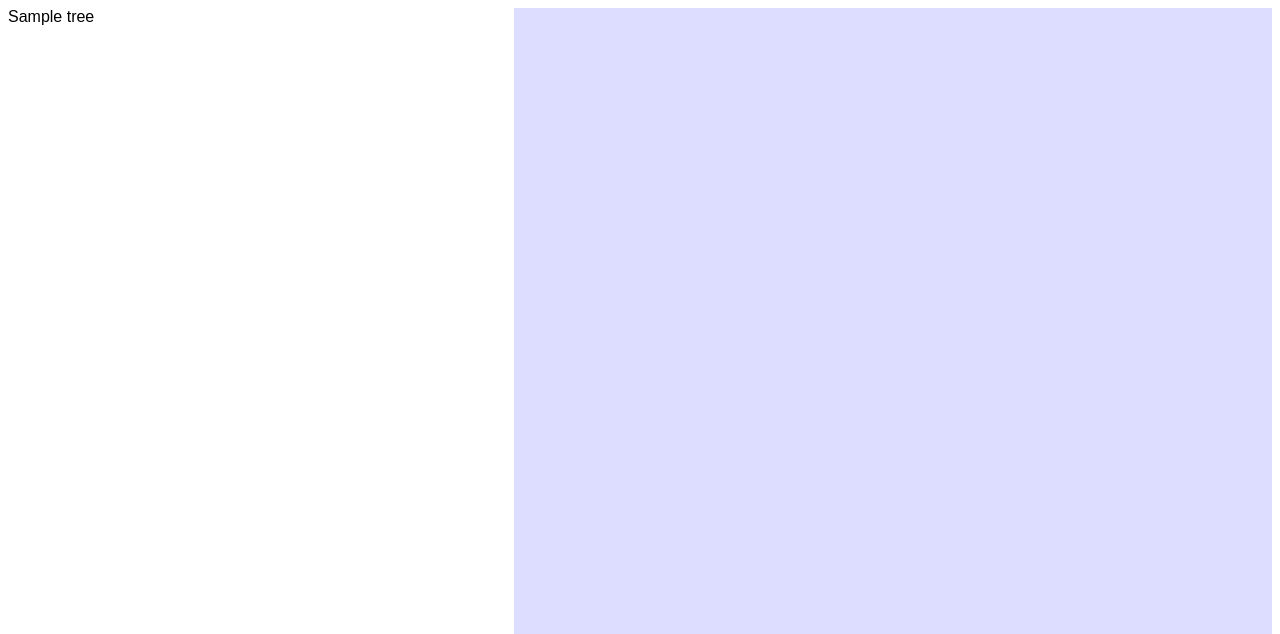
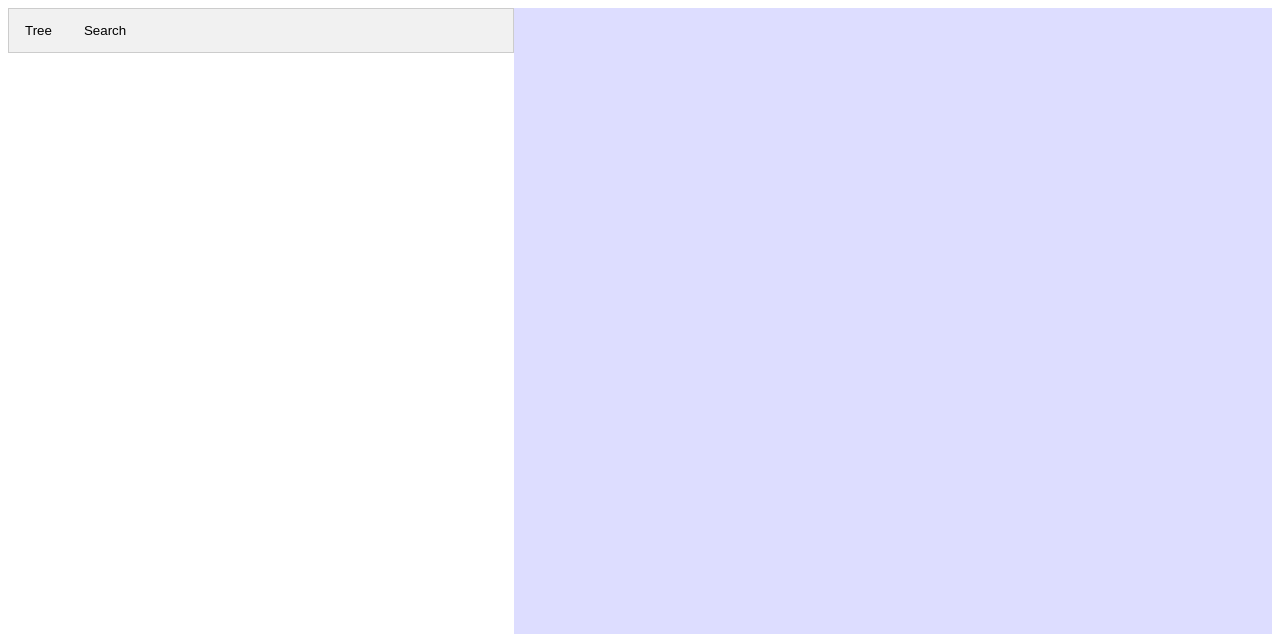
Before and after one commit to kunert/ukb-explore, a Flask app: template app/templates/index.html in a window 1280 px wide. Shown: the top 634 px of the page. Run offline with Flask 2, Linux system fonts and the light colour scheme; the template is opened without the code that fills it: most values are stand-ins (such as "Sample title", 1, 10 or a date in 2020); parts of the project's set-up code (start-up, migrations or seed data) failed here and were passed over; some libraries are stand-ins or nearby versions.

Commit message:
added basic search functionality

```diff
--- a/app/phenotype_info.py
+++ b/app/phenotype_info.py
@@ -25,6 +25,9 @@ def construct_tree(x):
         c=np.where(c)[0]
         return ['<li id="{:}"><span class="caret"></span>{:}  {:}<ul class="nested">'.format(cat_ids[x],cat_lab[cat_ids[x]],num_fields(cat_ids[x])),[construct_tree(k) for k in c],'</ul></li>']
     return '<li id="{:}">- {:}  {:}</li>'.format(cat_ids[x],cat_lab[cat_ids[x]],num_fields(cat_ids[x]))
+
+def cat_li(k):
+	return '<li id="{:}">- {:}  {:}</li>'.format(k,cat_lab[k],num_fields(k))
 def flatten_list(l):
     f=''
     for x in l:
@@ -37,7 +40,24 @@ def flatten_list(l):
 
 def generate_phenotype_tree():
     return '<ul id="ukb_tree">'+flatten_list([construct_tree(t) for t in tops])+'</ul>'
+#-- some code which takes in a keyword and outputs category numbers which are relevant in some way..
+ctext=cat_info.groupby('category_id')[['title','descript']].sum().astype(str).apply(lambda x: ' '.join(x),axis=1).str.lower().to_frame()
+ftext=pd.read_csv(os.path.join(fpath,'data', 'field.txt'),sep='\t',usecols=['field_id','title','notes','main_category'])
+ftext['main_category']=ftext['main_category'].astype('int')
+ftext=ftext.groupby('main_category')[['title','notes']].sum().apply(lambda x: ' '.join(x),axis=1).str.lower().to_frame()
+ftext=ftext.astype('str')
+ctext=ctext.astype('str')
+ctext.index.names=['cat_id']
+ftext.index.names=['cat_id']
 
+ctext=ctext.join(ftext,on='cat_id',how='outer',rsuffix='_')
+ctext=ctext.fillna('').apply(lambda x: ' '.join(x),axis=1)
+ftext=[]
+
+def search_cats(query):
+    qlist=[int (q) for q in ctext[ctext.str.contains(query)].index]
+    return qlist
+#
 def a2str(x):
     return x[0]
 df=pd.read_csv(os.path.join(fpath,'data', 'field.txt'),sep='\t',usecols=['title','field_id','main_category'])
--- a/app/routes.py
+++ b/app/routes.py
@@ -1,7 +1,8 @@
 from flask import render_template,Markup,jsonify,request,make_response
 from app import app
-from phenotype_info import generate_phenotype_tree,category_to_label,category_to_description,phenotype_to_label
+from phenotype_info import generate_phenotype_tree,category_to_label,category_to_description,phenotype_to_label,cat_li,search_cats
 import pandas as pd
+
 @app.route('/')
 @app.route('/index')
 def index():
@@ -13,10 +14,12 @@ def cat_fields():
 	try:
 		cati=request.args.get('cati',default=None,type=int)
 		try:
-			fields=category_to_label(int(cati))
 			desc=category_to_description(int(cati))
 		except:
 			desc=''
+		try:
+			fields=category_to_label(int(cati))
+		except:
 			fields=[]
 		return jsonify(fields=fields,desc=desc)
 	except Exception as e:
@@ -56,3 +59,12 @@ def download():
 	resp.headers["Content-Disposition"] = "attachment; filename=export.csv"
 	resp.headers["Content-Type"] = "text/csv"
 	return resp
+
+@app.route('/search')
+def search():
+	try:
+		query=request.args.get('query',default=None,type=str)
+		qlist=search_cats(query)
+		return jsonify(results=[cat_li(k) for k in qlist])
+	except Exception as e:
+		raise e
--- a/app/static/scripts.js
+++ b/app/static/scripts.js
@@ -1,21 +1,35 @@
-$(document).ready(function(){
+function openTab(evt, cityName) {
+  // Declare all variables
+  var i, tabcontent, tablinks;
 
-$(".caret").click(function() {
-    $(this).siblings(".nested").toggleClass("active");
-    $(this).toggleClass("caret-down");
-  });
+  // Get all elements with class="tabcontent" and hide them
+  tabcontent = document.getElementsByClassName("tabcontent");
+  for (i = 0; i < tabcontent.length; i++) {
+    tabcontent[i].style.display = "none";
+  }
 
-$("li").addClass("p-unselected");
-$("li").click(function () {
-	  var cati=$(this).attr('id')
+  // Get all elements with class="tablinks" and remove the class "active"
+  tablinks = document.getElementsByClassName("tablinks");
+  for (i = 0; i < tablinks.length; i++) {
+    tablinks[i].className = tablinks[i].className.replace(" active", "");
+  }
+
+  // Show the current tab, and add an "active" class to the button that opened the tab
+  document.getElementById(cityName).style.display = "block";
+  evt.currentTarget.className += " active";
+}
+
+function liCallback(tag) {
+	  var cati=$(tag).attr('id')
       $("li").removeClass("p-selected").addClass("p-unselected");
-      $(this).removeClass("p-unselected").addClass("p-selected");
+      $(tag).removeClass("p-unselected").addClass("p-selected");
       var flist=$.parseJSON($.ajax({url:'/field_list',async:false,dataType:"json"}).responseText).plist.map(function(x){return x[0]});
 	  $.getJSON('/cat_fields',
 	    {cati:cati},
 	    function(data){
-	    	items=[]
+	    	items=[];
 	    	$.each(data.fields,function(key,val){
+	    		var test=val[0];
 	    		if (flist.includes(val[0])) {
 	    			isChecked='checked';
 	    		} else {
@@ -24,11 +38,29 @@ $("li").click(function () {
 	    		items.push('<li id="'+val[0]+'"><input type="checkbox" id="'+val[0]+'" '+isChecked+' />'+val[1]+'</li>');
 	    	});
 		  	$("#selected-summary").html(data.desc+'<ul class="ukb-fields">'+items.join("")+'</ul>');
-	  });
-    });
+	  }).then(function(){$('#selected-summary').html($('#selected-summary').html().replace(RegExp($('.search-bar').val(),'g'), function(match) {return '<span class="hilite">' + match + '</span>'}))});
+}
+
+$(document).ready(function(){
+
+//$(document).on('click',".caret",function() {
+$('.caret').click(function(){
+    $(this).siblings(".nested").toggleClass("active");
+    $(this).toggleClass("caret-down");
+  });
+
+$("li").addClass("p-unselected");
+//
+//$(document).on('click','li',function () {
+
+
+$("li").click(function(){
+	liCallback(this);
+});
 $("li ul").click(function(e){
 	e.stopPropagation();
-	});
+});
+
 
 function listChecked(data){
 	items=[]
@@ -62,4 +94,31 @@ $('#download_flist').click(function(){
 	window.location='/download';
 });
 
+$('.search-button').click(function(){
+	$.getJSON('/search',
+		{query:$('.search-bar').val()},
+		function(data){
+			var result=[];
+			$.each(data.results,function(key,val){
+				result.push(val);
+			});
+			$('#search-results').html("<ul class='search-list'>"+result.join("")+"</ul>");
+
+			$(".search-list > li").click(function(){
+				liCallback(this);
+			});
+			$(".search-list > li ul").click(function(e){
+				e.stopPropagation();
+			});
+		});
+	});
+
+$('.search-bar').keypress(function (e) {
+	var key = e.which;
+	if(key == 13)  // the enter key code
+	{
+	$('.search-button').click();
+	return false;
+	}
 });
+});
--- a/app/static/style.css
+++ b/app/static/style.css
@@ -48,7 +48,7 @@ ul, #ukb_tree {
   color: black;
 }
 
-#tree {
+#explore {
 	display:block;
 	float:left;
 	height:80%;
@@ -78,3 +78,51 @@ ul, #ukb_tree {
 	padding:0;
 	overflow:auto;
 }
+
+/* Style the tab */
+.tab {
+  overflow: hidden;
+  border: 1px solid #ccc;
+  background-color: #f1f1f1;
+}
+
+/* Style the buttons that are used to open the tab content */
+.tab button {
+  background-color: inherit;
+  float: left;
+  border: none;
+  outline: none;
+  cursor: pointer;
+  padding: 14px 16px;
+  transition: 0.3s;
+}
+
+/* Change background color of buttons on hover */
+.tab button:hover {
+  background-color: #ddd;
+}
+
+/* Create an active/current tablink class */
+.tab button.active {
+  background-color: #ccc;
+}
+.tabcontent {
+  display: none;
+  padding-top:10px;
+ }
+
+ .search-bar{
+ 	width:80%;
+ 	height:2em;
+ 	font-size:16px;
+ 	padding-left:8px;
+ }
+ .search-button{
+ 	width:18%;
+ 	height:2em;
+ 	font-size:16px;
+ }
+
+ .hilite{
+ 	color:#ff0000;
+ }
--- a/app/templates/index.html
+++ b/app/templates/index.html
@@ -6,8 +6,21 @@
     <link rel="stylesheet" type="text/css" href="{{ url_for('static',filename='style.css') }}">
 
     <body>
-    	<div id='tree'>
+    	<div id='explore'>
+    	<div class="tab">
+		  <button class="tablinks" onclick="openTab(event, 'tab-tree')">Tree</button>
+		  <button class="tablinks" onclick="openTab(event, 'tab-search')">Search</button>
+		</div>
+
+
+    	<div id='tab-tree' class='tabcontent'>
         {{ tree }}
+        </div>
+        <div id='tab-search' class='tabcontent'>
+		    <input class='search-bar 'type='text' ></input>
+		    <button type="button" class="search-button">Search</button>
+		    <div id='search-results'></div>
+        </div>
         </div>
         <div id="selected-summary"></div>
 
@@ -16,6 +29,7 @@
         	<br>
         	<button type="button" id="clear_flist">Clear List</button>
         	<button type="button" id="download_flist">Download Selected</button>
+        	<div id="search-results"></div>
         </div>
     </body>
 
```
